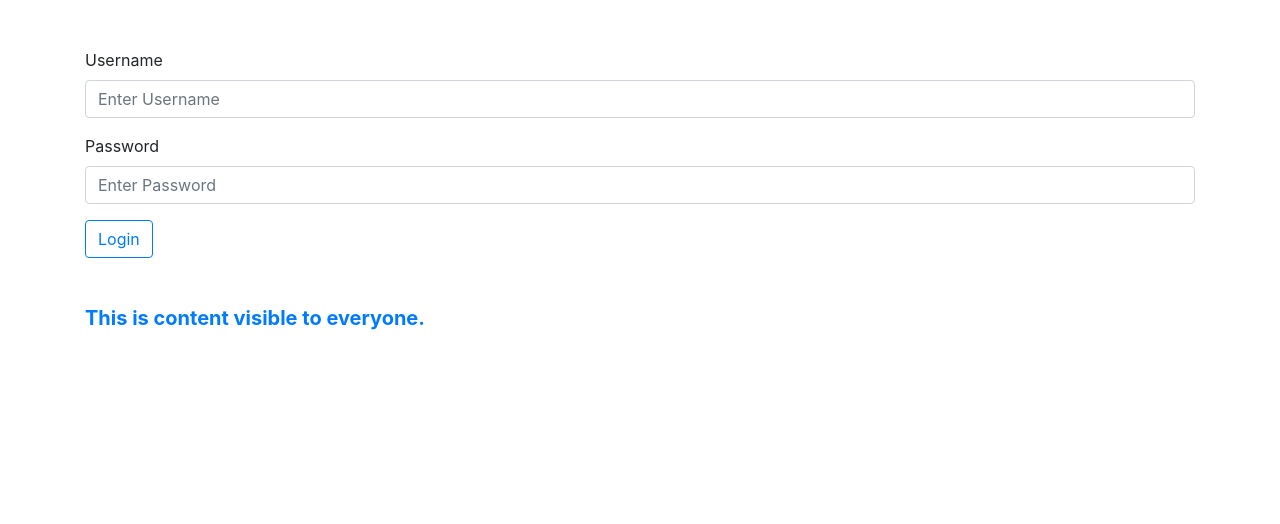
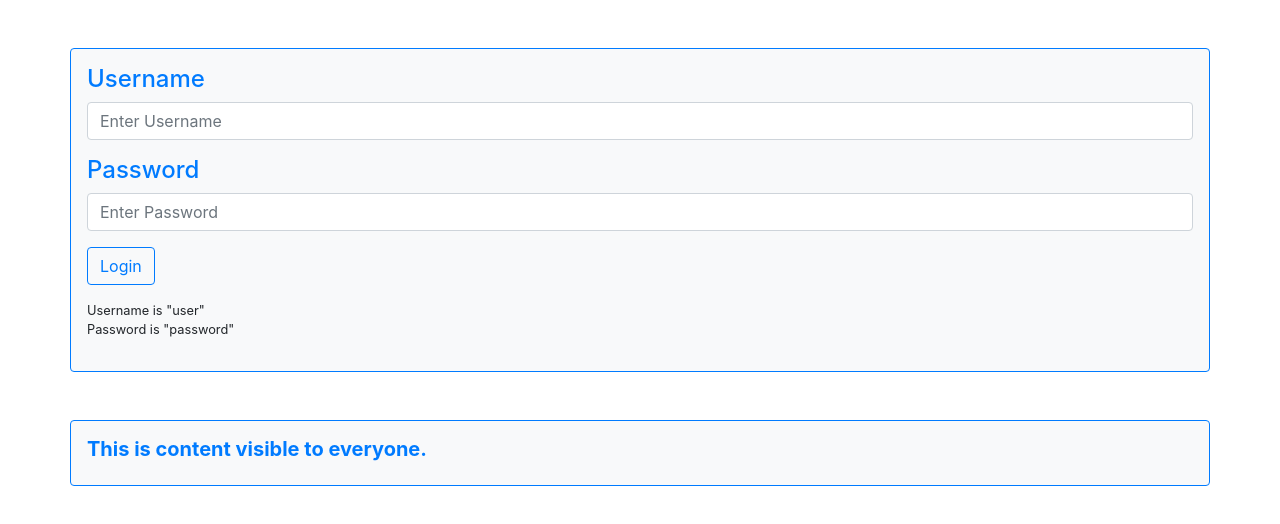
Before and after one commit to claypigeon123/LoginDemo, a React (Create React App) app: page / in a window 1280 px wide. Shown: the top 524 px of the page. Built offline with nearby package versions, Linux system fonts and the light colour scheme.

Commit message:
Neat Look

```diff
--- a/src/components/Home.js
+++ b/src/components/Home.js
@@ -6,8 +6,8 @@ export class Home extends Component {
     render() {
         // Passing activeUser prop further down the Component tree, to LockedContent
         return (
-            <div className="container">
-                <h5 className="text-primary font-weight-bold mb-4">This is content visible to everyone.</h5>
+            <div className="container border border-primary rounded p-3 bg-light">
+                <h5 className="text-primary font-weight-bold">This is content visible to everyone.</h5>
 
                 <LockedContent activeUser={this.props.activeUser} />
             </div>
--- a/src/components/LockedContent.js
+++ b/src/components/LockedContent.js
@@ -6,7 +6,7 @@ export class LockedContent extends Component {
         if (this.props.activeUser._id !== null) {
             return (
                 <React.Fragment>
-                    <h5 className="text-danger font-weight-bold">This is content only visible when logged in.</h5>
+                    <h5 className="text-danger font-weight-bold mt-4">This is content only visible when logged in.</h5>
                 </React.Fragment>
             );
         } else {
--- a/src/components/Login.js
+++ b/src/components/Login.js
@@ -40,25 +40,29 @@ export class Login extends Component {
     render() {
         if (this.props.activeUser._id === null) {
             return (
-                <div className="container my-5">
+                <div className="container my-5 border border-primary rounded p-3 bg-light">
                     <Form onSubmit={this.onSubmit}>
                         <Form.Group>
-                            <Form.Label>Username</Form.Label>
+                            <Form.Label className="h4 text-primary">Username</Form.Label>
                             <Form.Control required type="input" placeholder="Enter Username" value={this.state.formUsername} onChange={this.onChangeUsername} />
                         </Form.Group>
                         <Form.Group>
-                            <Form.Label>Password</Form.Label>
+                            <Form.Label className="h4 text-primary">Password</Form.Label>
                             <Form.Control required type="password" placeholder="Enter Password" value={this.state.formPassword} onChange={this.onChangePassword} />
                         </Form.Group>
                         <Form.Group>
                             <Button type="submit" variant="outline-primary">Login</Button>
+                        </Form.Group>
+                        <Form.Group>
+                            <p className="small m-0">Username is "user"</p>
+                            <p className="small m-0">Password is "password"</p>
                         </Form.Group>
                     </Form>
                 </div>
             );
         } else {
             return (
-                <div className="container my-5">
+                <div className="container my-5 border border-primary rounded p-3 bg-light">
                     <h4 className="text-primary">Logged in</h4>
                     <h6>ID: {this.props.activeUser._id}</h6>
                     <h6>Username: {this.props.activeUser.username}</h6>
```
